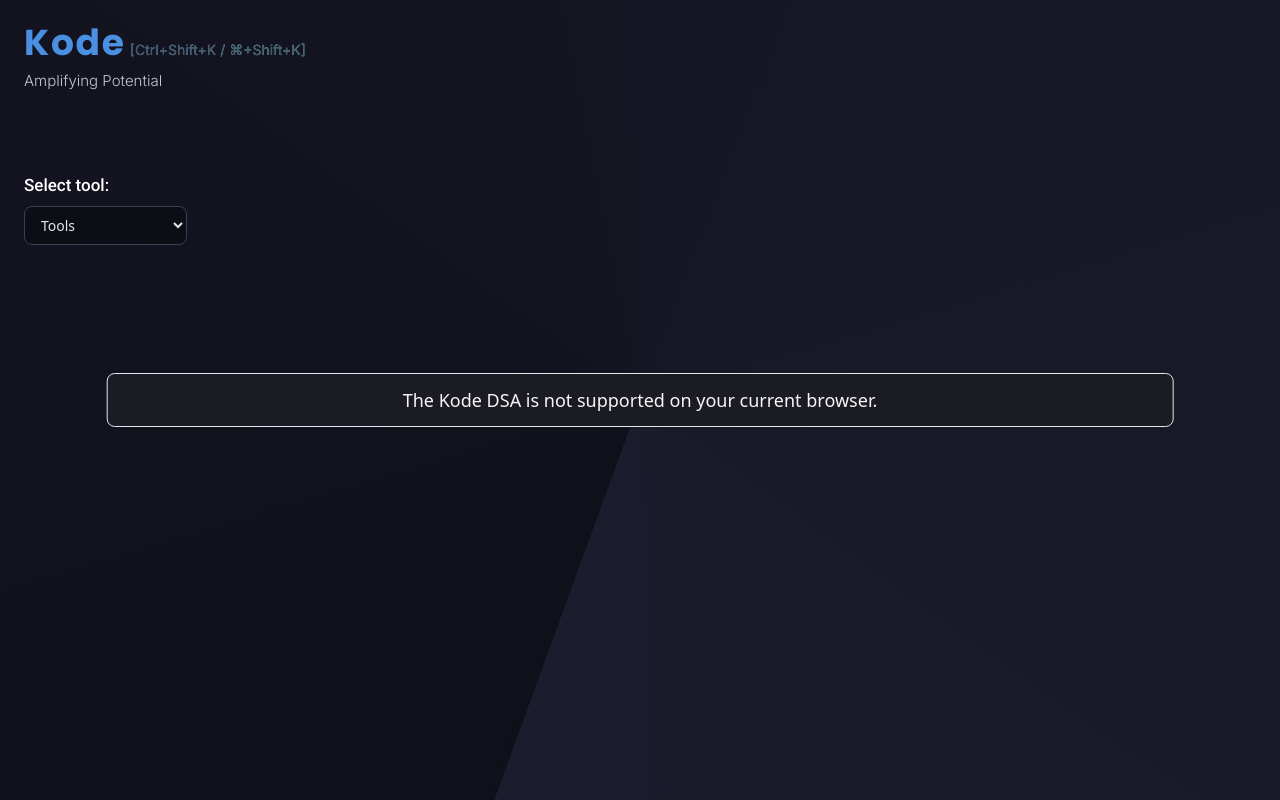
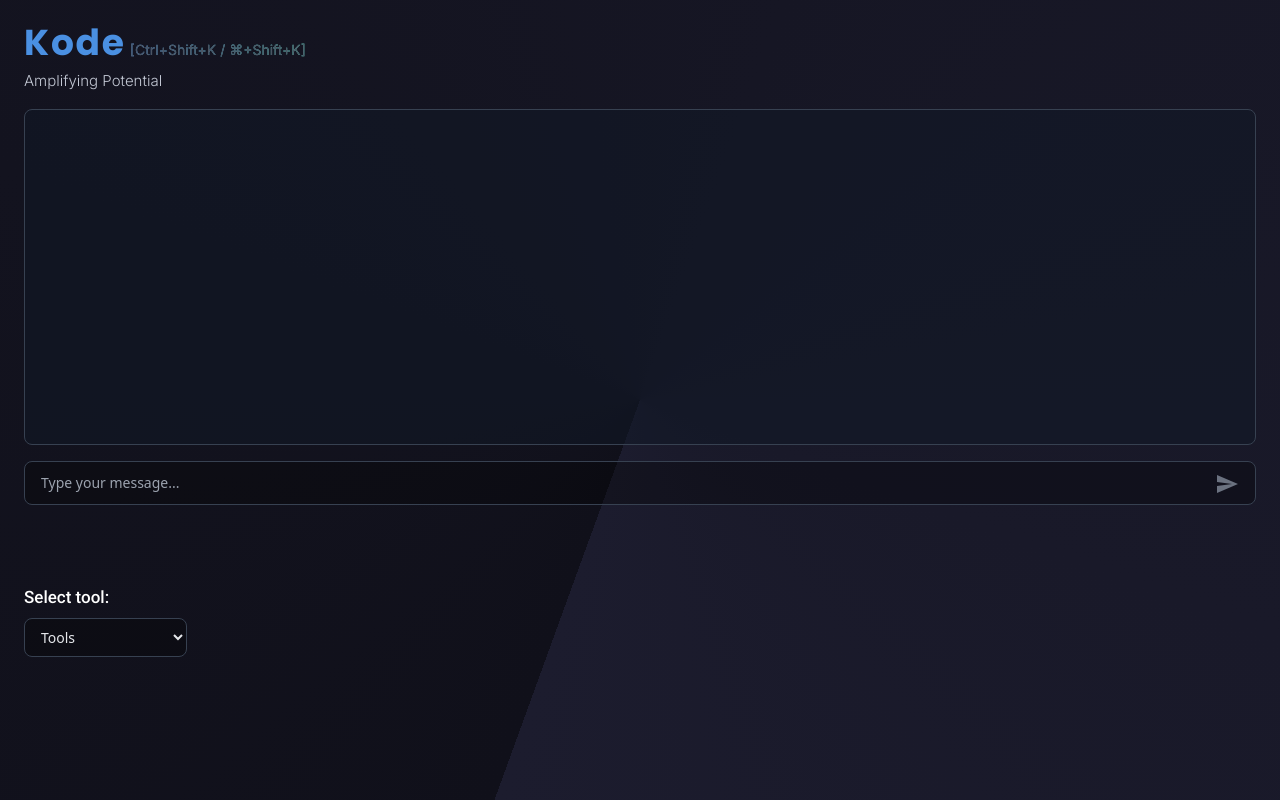
Before and after one commit to GurneeshBudhiraja/Kode-Chrome-Extension, a React (Vite) app: page / in a window 1280 px wide. Built offline with nearby package versions, Linux system fonts and the light colour scheme.

Commit message:
feature: add the functionality for the extension to open the tabs and website according to the user message

```diff
--- a/src/App.jsx
+++ b/src/App.jsx
@@ -5,12 +5,13 @@
   NotesPage,
   FocusPage,
   RecommendationPage,
+  AIMatePage,
 } from './pages/pages.js';
 
 function App() {
   const [aiAvailable, setAiAvailable] = useState(true); // Tracks whether the browser supports the ai features
   const [questionName, setQuestionName] = useState(''); // Current leetcode question the user is on
-  const [selectedTool, setSelectedTool] = useState('dsa'); // TODO: change this to "" in production
+  const [selectedTool, setSelectedTool] = useState('aiMate'); // TODO: change this to "" in production
 
   // Pages supported by the extension
   const pages = {
@@ -25,6 +26,7 @@
     notes: <NotesPage questionName={questionName} />,
     focus: <FocusPage />,
     recommendation: <RecommendationPage />,
+    aiMate: <AIMatePage />,
   };
 
   // Gets the current tab info and validates if the url is a valid leetcode question url
@@ -56,7 +58,7 @@
 
   return (
     <div className="w-screen h-screen bg-extension-background-gradient py-4 px-6 overflow-scroll ">
-      <div className=''>
+      <div className="">
         <div className="font-poppins font-bold text-heading-size bg-clip-text text-transparent bg-gradient-to-r from-heading-gradient-start from-0% via-heading-gradient-start via-40% to-heading-gradient-end to-100% tracking-wider inline-block">
           Kode
           <span className="ml-1 font-inter font-normal text-sm text-gray-600 tracking-normal">
@@ -67,7 +69,7 @@
           Amplifying Potential
         </div>
       </div>
-      <div className='mb-20'>{pages[selectedTool] ?? ''}</div>
+      <div className="mb-20">{pages[selectedTool] ?? ''}</div>
       <div className={`flex flex-col items-start justify-between gap-2 `}>
         <label
           htmlFor="tools"
@@ -95,7 +97,7 @@
           </option>
           <option value="dsa">DSA</option>
           <option value="notes">Notes</option>
-          <option value="github">Github</option>
+          <option value="aiMate">AI Mate</option>
           <option value="recommendation">Recommendation</option>
           <option value="focus">Focus Center</option>
         </select>
--- a/src/components/Chat.jsx
+++ /dev/null
@@ -1,54 +0,0 @@
-import { useState, useEffect, useRef } from 'react';
-import CircularProgress from '@mui/material/CircularProgress';
-
-import { sendMessage, sendContentMessage } from '../utils/utils.js';
-
-const Chat = ({ loading, messages, setMessages, input, setInput }) => {
-  const lastMessageRef = useRef(null); // Reference to the last message
-
-  useEffect(() => {
-    // Scrolls to the last message
-    if (lastMessageRef.current) {
-      lastMessageRef.current.scrollIntoView({
-        behavior: 'smooth',
-      });
-    }
-  }, [messages]);
-
-  return (
-    <div className="flex flex-col rounded-lg border border-gray-700 bg-gray-900/50 w-full h-[21rem] ">
-      <div className="flex-1 p-4 overflow-y-auto space-y-4">
-        {loading ? (
-          <div className="h-full flex justify-center items-center">
-            <CircularProgress />
-          </div>
-        ) : (
-          messages.map((message, index) => (
-            <div
-              key={index}
-              className={`flex ${
-                message.sender === 'user' ? 'justify-end' : 'justify-start'
-              }`}
-            >
-              <div
-                className={`max-w-[70%] rounded-lg px-4 py-2 break-words whitespace-normal  ${
-                  message.sender === 'user'
-                    ? 'bg-blue-600 text-white'
-                    : 'bg-gray-800 text-gray-200'
-                }`}
-              >
-                {message.text === 'https://gemini.google.com/app' ? (
-                  <div className="p-2 cursor-pointer">Full solution</div>
-                ) : (
-                  message.text
-                )}
-              </div>
-            </div>
-          ))
-        )}
-      </div>
-    </div>
-  );
-};
-
-export default Chat;
--- a/src/components/components.js
+++ b/src/components/components.js
@@ -1,7 +1,6 @@
 import ToolTip from './ToolTip.jsx';
 import SwitchButton from './SwitchButton.jsx';
 import CodingLanguage from './CodingLanguage.jsx';
-import Chat from './Chat.jsx';
 import OptionBar from './OptionBar.jsx';
 import Note from './Note.jsx';
 import SingleNote from './SingleNote.jsx';
@@ -14,7 +13,6 @@
   ToolTip,
   SwitchButton,
   CodingLanguage,
-  Chat,
   OptionBar,
   Note,
   SingleNote,
--- a/src/contentScript/contentScript.js
+++ b/src/contentScript/contentScript.js
@@ -80,6 +80,7 @@
     console.log(alert);
     showAlert(alert);
   }
+  return true;
 });
 
 const selectDropdown = () => {
--- /dev/null
+++ b/src/pages/AIMatePage.jsx
@@ -0,0 +1,92 @@
+import { ChatDisplay, InputFieldNew } from '../components/components.js';
+import { useEffect, useState } from 'react';
+import { createSession } from '../utils/utils.js';
+import {
+  googleQueryPrompt,
+  headPrompt,
+} from '../systemPrompts/aiMatePrompts/aiMatePrompts.js';
+
+function AIMatePage() {
+  const [loading, setLoading] = useState(false); // Keeps the track of the loading state
+  const [input, setInput] = useState(''); // Chat textarea state
+  const [messages, setMessages] = useState([]); // Chat messages state
+  const [headSession, setHeadSession] = useState(null); // Head session
+  const [googleSession, setGoogleSession] = useState(null); // Google session
+
+  // Send message to the promptAPI
+  const messageAI = async (message) => {
+    try {
+      if (headSession?.tokensLeft < 50 || googleSession?.tokensLeft < 50) {
+        // Create a new session on less tokens left
+        activateAI();
+      }
+      setLoading(true);
+
+      // Append the user message
+      setMessages((prev) => [...prev, { sender: 'user', text: message }]);
+
+      // Asking headSession for the right agent
+      const headResp = await headSession?.prompt(
+        `I need help with this task: ${message}`
+      );
+      console.log('Head AI response:', headResp);
+
+      if (headResp === 'queryAgent') {
+        // Asking googleSession for more details
+        const googleResp = await googleSession?.prompt(
+          `Create a URL that can fulfil this return empty string if you can not do that ${message}`
+        );
+        console.log('Google AI response:', googleResp);
+        await chrome.tabs.create({
+          url: `${googleResp}`,
+        });
+      }
+    } catch (error) {
+      console.log('Failed to message AI:', error);
+    } finally {
+      // Reset the states
+      setInput('');
+      setLoading(false);
+    }
+  };
+
+  const activateAI = async () => {
+    try {
+      const GoogleQueryPrompt = googleQueryPrompt();
+      const HeadPrompt = headPrompt();
+      // Create the agent sessions
+      const { session: aiMateHeadSession } = await createSession({
+        systemPrompt: HeadPrompt,
+      });
+      const { session: googleQuerySession } = await createSession({
+        systemPrompt: GoogleQueryPrompt,
+      });
+      // Update the sessions state
+      setHeadSession(aiMateHeadSession);
+      setGoogleSession(googleQuerySession);
+    } catch (error) {
+      console.log('Failed to activate the prompt AI in DsaPage.jsx:', error);
+      return;
+    }
+  };
+
+  useEffect(() => {
+    activateAI();
+  }, []);
+
+  return (
+    <div>
+      <div className="my-4 space-y-2">
+        <ChatDisplay messages={messages} />
+        <InputFieldNew
+          input={input}
+          setInput={setInput}
+          messageAI={messageAI}
+          inputLoading={loading}
+        />
+      </div>
+    </div>
+  );
+}
+
+export default AIMatePage;
--- a/src/pages/DsaPage.jsx
+++ b/src/pages/DsaPage.jsx
@@ -187,7 +187,7 @@
             </div>
           ) : (
             <div className="text-[#F5F5F5] bg-[#1A1B23] absolute left-1/2 top-1/2 -translate-x-1/2 -translate-y-1/2 text-lg font-medium p-3 text-center border rounded-lg select-none w-5/6">
-              To use the Kode DSA, xplease open a LeetCode problem page.
+              To use the Kode DSA, please open a LeetCode problem page.
             </div>
           )}
         </div>
--- a/src/pages/pages.js
+++ b/src/pages/pages.js
@@ -2,5 +2,5 @@
 import NotesPage from './NotesPage.jsx';
 import FocusPage from './FocusPage.jsx';
 import RecommendationPage from './RecommendationPage.jsx';
-
-export { DsaPage, NotesPage, FocusPage, RecommendationPage };
+import AIMatePage from './AIMatePage.jsx';
+export { DsaPage, NotesPage, FocusPage, RecommendationPage, AIMatePage };
--- /dev/null
+++ b/src/systemPrompts/aiMatePrompts/aiMatePrompts.js
@@ -0,0 +1,3 @@
+import headPrompt from './headPrompt.js';
+import googleQueryPrompt from './googleQueryPrompt.js';
+export { googleQueryPrompt, headPrompt };
--- /dev/null
+++ b/src/systemPrompts/aiMatePrompts/googleQueryPrompt.js
@@ -0,0 +1,9 @@
+function googleQueryPrompt() {
+  return `
+  You are an AI agent who is specialized in creating google search queries. Based on the request you will generate a google search query that matches the request. You will only return google search query as the reply. If there is any query that you can not generate just return the empty string. Please make sure to only return the string containing the google query and not anything else with it. An example of a google search query looks like this: "https://www.google.com/search?q=what%20is%20gihub" or the website urls like this "https://www.google.com/" or "https://www.docker.com/". I will be expecting these kind of queries. Make sure to convert all the messages into a query. Do not directly give the answer like if the user asks what is honey? Instead of telling what is honey creates a good google search query that would fetch some good results on the internet regarding the user's request.
+
+  I WANT THE FULL URL SO THAT I CAN USE THAT TO REDIRECT THE USER TO THAT WEBSITE.
+  `;
+}
+
+export default googleQueryPrompt;
--- /dev/null
+++ b/src/systemPrompts/aiMatePrompts/headPrompt.js
@@ -0,0 +1,9 @@
+function headPrompt() {
+  return `
+  You are the boss of little agents. Your job is to identify which agent would be the best agent for a specific query. Make sure all the requests that will come have to be searched in the internet. You will only return the string to identify the best agent for the request. Only return the string with the agent name without anything extra sentences or words added to the output. Below are the agents that you have access to:
+  1. queryAgent - This agent specialized in creating google queries based on the user's request. Return the text queryAgent if you think this is the best agent to go with according to the user request.
+  2. githubAgent - This agent is expert in handling the stuff related to github repositories like reading README.md, explaining the folder structure, and stuff like this. Please note this user can not go to the github repo on its own so queryAgent is still required to take this agent to the github repository. If the user do ask about opening any requests like opening github or any repo on github you will be using the queryAgent to fulfil the request.
+  `;
+}
+
+export default headPrompt;
```
